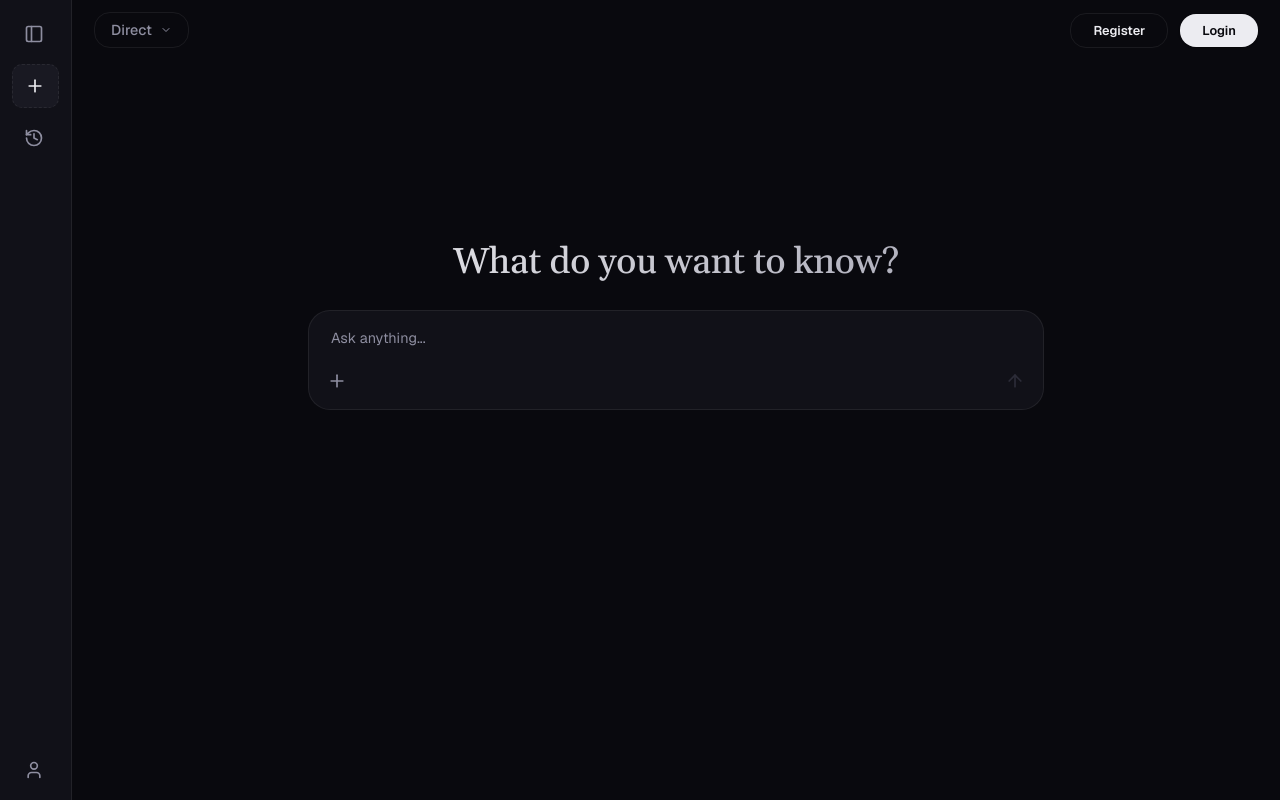
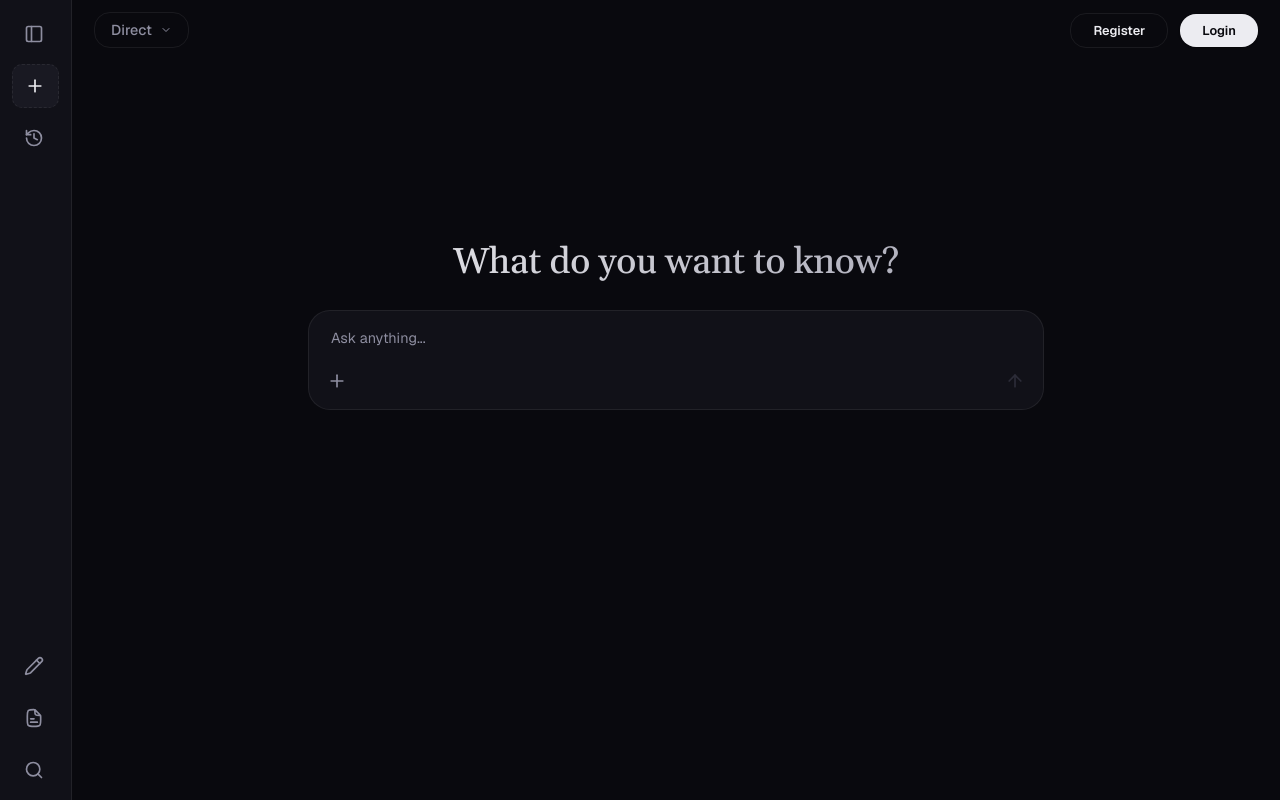
Before and after one commit to 404brtk/rag-chatbot, a React (Vite) app in the folder frontend/: page / in a window 1280 px wide. Built offline with nearby package versions, Linux system fonts and the light colour scheme.

Commit message:
feat: add settings navigation buttons and infinite scroll to sidebar

```diff
--- a/frontend/src/components/Sidebar.css
+++ b/frontend/src/components/Sidebar.css
@@ -88,6 +88,7 @@
 .sidebar-bottom {
   display: flex;
   flex-direction: column;
+  gap: var(--spacing-2);
   flex-shrink: 0;
   margin-top: auto;
 }
@@ -242,12 +243,9 @@
   padding-right: 0;
 }
 
-.history-item-wrapper.active .history-item-btn {
-  background: var(--color-surface-hover);
-  color: var(--color-text-primary);
-}
-
-.history-item-wrapper:hover .history-item-btn {
+.history-item-wrapper.active .history-item-btn,
+.history-item-wrapper:hover .history-item-btn,
+.history-item-wrapper.hover-locked .history-item-btn {
   background: var(--color-surface-hover);
   color: var(--color-text-primary);
 }
@@ -283,11 +281,6 @@
 .history-item-wrapper:hover .history-actions,
 .history-item-wrapper.hover-locked .history-actions {
   opacity: 1;
-}
-
-.history-item-wrapper.hover-locked .history-item-btn {
-  background: var(--color-surface-hover);
-  color: var(--color-text-primary);
 }
 
 .history-item-wrapper.hover-locked .inline-action-btn {
--- a/frontend/src/components/Sidebar.tsx
+++ b/frontend/src/components/Sidebar.tsx
@@ -1,4 +1,4 @@
-import { useState, useRef, useEffect } from 'react';
+import { useState, useRef, useEffect, useMemo } from 'react';
 import { NavLink, useLocation } from 'react-router';
 import { createPortal } from 'react-dom';
 import { Icon } from './Icon';
@@ -68,6 +68,8 @@ interface SidebarProps {
   onSelectChat: (id: string) => void;
   onDeleteChat: (id: string) => void;
   onRenameChat: (id: string, title: string) => void;
+  onOpenSettings: (tab?: 'keys' | 'docs' | 'get-docs') => void;
+  loadMoreConversations: () => Promise<void>;
 }
 
 export function Sidebar({
@@ -81,6 +83,8 @@ export function Sidebar({
   onSelectChat,
   onDeleteChat,
   onRenameChat,
+  onOpenSettings,
+  loadMoreConversations,
 }: SidebarProps) {
   const location = useLocation();
   const {
@@ -97,6 +101,10 @@ export function Sidebar({
   } = useSessionActions(onRenameChat);
 
   const dialogRef = useRef<HTMLDialogElement>(null);
+
+  const sortedHistory = useMemo(() => {
+    return [...history].sort((a, b) => b.timestamp - a.timestamp);
+  }, [history]);
 
   useEffect(() => {
     if (!isCompact) return;
@@ -129,6 +137,13 @@ export function Sidebar({
   const handleDialogClick = (e: React.MouseEvent<HTMLDialogElement>) => {
     if (e.target === e.currentTarget) {
       handleDismiss();
+    }
+  };
+
+  const handleSidebarScroll = (e: React.UIEvent<HTMLDivElement>) => {
+    const target = e.currentTarget;
+    if (target.scrollHeight - target.scrollTop - target.clientHeight <= 30) {
+      loadMoreConversations();
     }
   };
 
@@ -180,12 +195,12 @@ export function Sidebar({
       {isExpanded && <div className="sidebar-divider" />}
 
       {isExpanded && (
-        <div className="sidebar-history-container">
+        <div className="sidebar-history-container" onScroll={handleSidebarScroll}>
           <div className="history-group">
-            {history.map((session) => (
+            {sortedHistory.map((session) => (
               <div
                 key={session.id}
-                className={`history-item-wrapper ${location.pathname === APP_ROUTES.chat && session.id === activeChatId ? 'active' : ''} ${optionsMenu?.id === session.id ? 'hover-locked' : ''}`}
+                className={`history-item-wrapper ${(location.pathname === APP_ROUTES.chat || location.pathname.startsWith('/chat/')) && session.id === activeChatId ? 'active' : ''} ${optionsMenu?.id === session.id ? 'hover-locked' : ''}`}
               >
                 {editingId === session.id ? (
                   <div className="history-item-edit-mode">
@@ -207,10 +222,18 @@ export function Sidebar({
                     </button>
                   </div>
                 ) : (
-                  <button
+                  <div
                     className="sidebar-icon-btn history-item-btn"
+                    role="button"
+                    tabIndex={0}
                     aria-label={`Conversation: ${session.title}`}
                     onClick={() => onSelectChat(session.id)}
+                    onKeyDown={(e) => {
+                      if (e.key === 'Enter' || e.key === ' ') {
+                        e.preventDefault();
+                        onSelectChat(session.id);
+                      }
+                    }}
                   >
                     <span className="sidebar-text history-text">{session.title}</span>
 
@@ -237,7 +260,7 @@ export function Sidebar({
                         />
                       )}
                     </div>
-                  </button>
+                  </div>
                 )}
               </div>
             ))}
@@ -248,12 +271,42 @@ export function Sidebar({
       {isExpanded && <div className="sidebar-divider" />}
 
       <div className="sidebar-bottom">
-        <Tooltip text="View Profile" disabled={isExpanded || isCompact}>
-          <button className="sidebar-icon-btn action-btn user-btn" aria-label="User profile">
+        <Tooltip text="API Keys" disabled={isExpanded || isCompact}>
+          <button
+            className="sidebar-icon-btn action-btn keys-btn"
+            aria-label="Manage API keys"
+            onClick={() => onOpenSettings('keys')}
+          >
             <div className="icon-wrapper">
-              <Icon name="user" />
+              <Icon name="pencil" />
             </div>
-            <span className="sidebar-text">Profile</span>
+            <span className="sidebar-text">API Keys</span>
+          </button>
+        </Tooltip>
+
+        <Tooltip text="Documents" disabled={isExpanded || isCompact}>
+          <button
+            className="sidebar-icon-btn action-btn docs-btn"
+            aria-label="Manage documents"
+            onClick={() => onOpenSettings('docs')}
+          >
+            <div className="icon-wrapper">
+              <Icon name="file" />
+            </div>
+            <span className="sidebar-text">Documents</span>
+          </button>
+        </Tooltip>
+
+        <Tooltip text="Get Docs" disabled={isExpanded || isCompact}>
+          <button
+            className="sidebar-icon-btn action-btn scraper-btn"
+            aria-label="Get Docs"
+            onClick={() => onOpenSettings('get-docs')}
+          >
+            <div className="icon-wrapper">
+              <Icon name="search" />
+            </div>
+            <span className="sidebar-text">Get Docs</span>
           </button>
         </Tooltip>
       </div>
```
